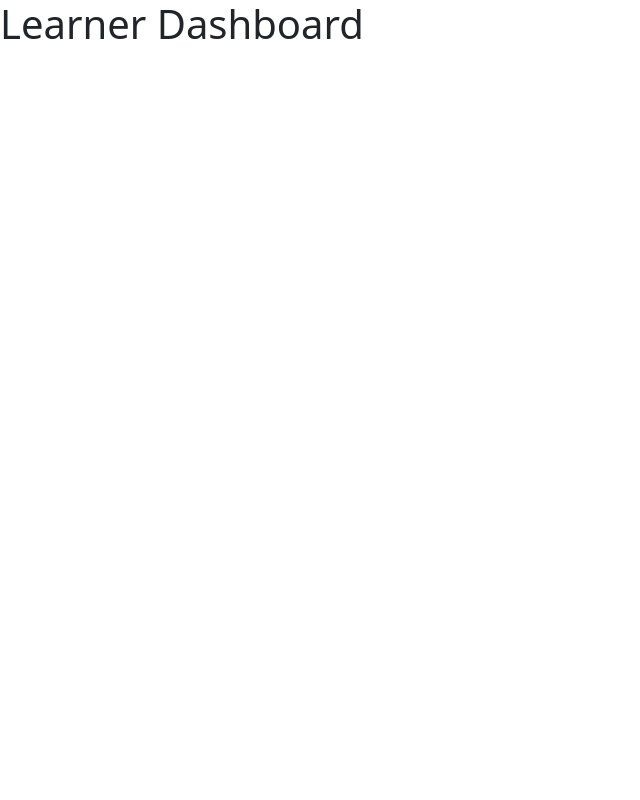
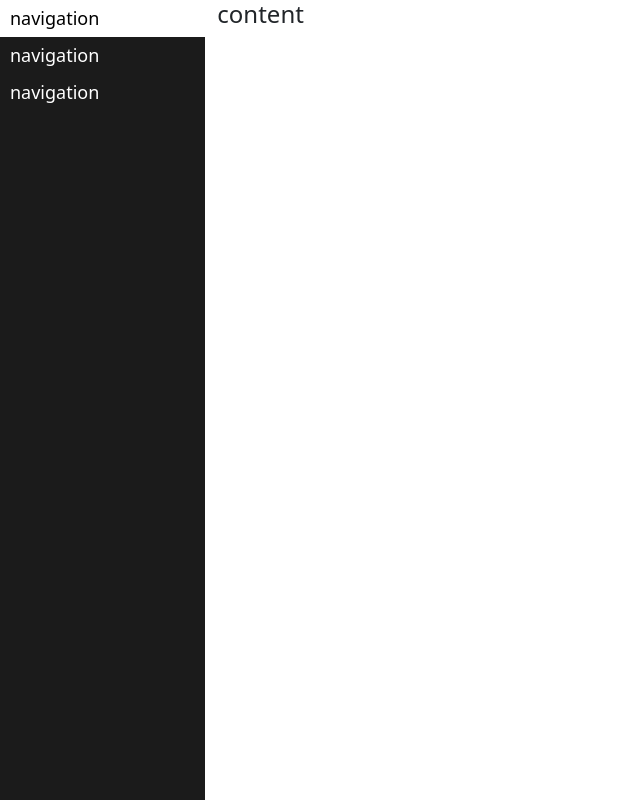
Before and after one commit to Thanish-Ahmd/DS-Assignment, a React (Create React App) app in the folder educational-platform/: page /learnerDashboard in a window 1280 px wide. Shown: the whole page, without its empty margins (0-640 px from the left). Built offline with nearby package versions, Linux system fonts and the light colour scheme.

Commit message:
theme setup

```diff
--- a/educational-platform/src/App.js
+++ b/educational-platform/src/App.js
@@ -6,6 +6,7 @@ import {
   BrowserRouter,
 } from "react-router-dom";
 import "./Styles/login.css";
+import "./Styles/theme.css";
 import Login from "./Components/Login";
 import Signup from "./Components/Signup";
 import LearnerDashboard from "./Components/LearnerDashboard";
--- a/educational-platform/src/Components/LearnerDashboard.js
+++ b/educational-platform/src/Components/LearnerDashboard.js
@@ -2,8 +2,21 @@ import React from "react";
 
 const LearnerDashboard = () => {
   return (
-    <div>
-      <h1>Learner Dashboard</h1>
+    <div className="row">
+      <div className="col-md-2 navigation-container">
+        <a href="" className="nav-item-container">
+          navigation
+        </a>
+        <a href="" className="nav-item-container">
+          navigation
+        </a>
+        <a href="" className="nav-item-container">
+          navigation
+        </a>
+      </div>
+      <div className="col-md-10">
+        <h4>content</h4>
+      </div>
     </div>
   );
 };
--- a/educational-platform/src/Styles/login.css
+++ b/educational-platform/src/Styles/login.css
@@ -34,14 +34,3 @@
   padding-left: 20px;
   padding-right: 20px;
 }
-
-.navigation-container {
-  display: flex;
-  flex-direction: row;
-  align-items: center;
-}
-
-.nav-element {
-  text-decoration: none;
-  margin-right: 20px;
-}
--- /dev/null
+++ b/educational-platform/src/Styles/theme.css
@@ -0,0 +1,22 @@
+.navigation-container {
+  background-color: rgb(27, 27, 27);
+  height: 100vh;
+  align-items: flex-start;
+  display: flex;
+  flex-direction: column;
+  padding-right: 0 !important;
+}
+
+.nav-item-container {
+  color: white;
+  text-decoration: none;
+  font-size: large;
+  width: 100%;
+  padding: 5px;
+  padding-left: 10px;
+}
+
+.nav-item-container:hover {
+  background-color: white;
+  color: black;
+}
```
